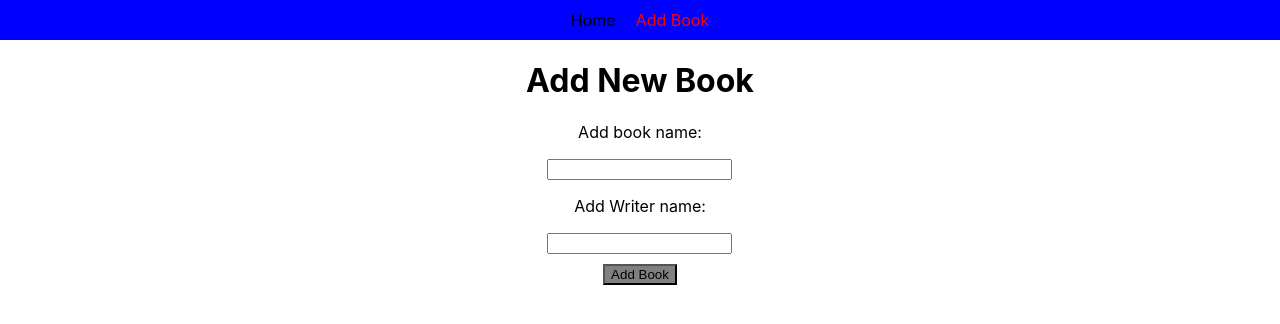
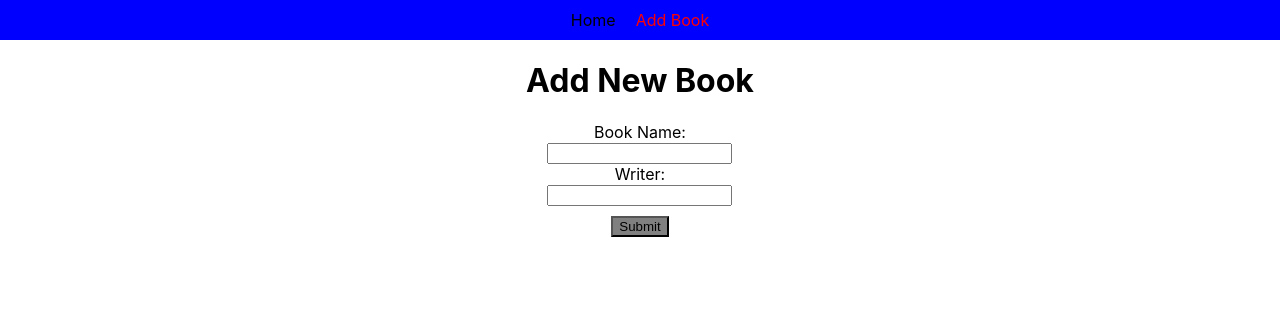
Before and after one commit to Samonto-Karmaker/Test-project, a React (Create React App) app: page /add_book in a window 1280 px wide. Shown: the top 324 px of the page. Built offline with nearby package versions, Linux system fonts and the light colour scheme.

Commit message:
Added react form

```diff
--- a/src/Components/AddBook.js
+++ b/src/Components/AddBook.js
@@ -1,29 +1,43 @@
-import React from "react";
-import App from "../App"
+import React, {Component} from "react";
 import "../StyleSheets/AddBook.css"
 
-const AddBook = () =>{
-    return(
-        <div>
-            <h1>Add New Book</h1>
+class AddBook extends Component{
+    state = {
+        bookName: "",
+        writer: ""
+    }
+
+    handleInputChange = event => {
+        const name = event.target.name
+        const value = event.target.value
+        this.setState({
+            [name]: value
+        })
+    }
+
+    handleSubmit = event => {
+        //Prevents from reload after an event
+        event.preventDefault()
+    }
+
+    render(){
+        return(
             <div>
-            <p>Add book name:</p>
-            <input type="text" onChange={App.addBookName}/>
+                <h1>Add New Book</h1>
+                <form onSubmit={event => this.handleSubmit(event)}>
+                    <label>Book Name: </label>
+                    <br/>
+                    <input type = "text" name = "bookName" value = {this.state.bookName} onChange = {event => this.handleInputChange(event)} />
+                    <br/>
+                    <label>Writer: </label>
+                    <br/>
+                    <input type = "text" name = "writer" value = {this.state.writer} onChange = {event => this.handleInputChange(event)} />
+                    <br/>
+                    <input type = "submit" value = "Submit" className="Button"/>
+                </form>
             </div>
-            <div>
-            <p>Add Writer name:</p>
-            <input type="text" onChange={App.addWriterName}/>
-            </div>
-            <div>
-            <button
-            className="Button"
-            onClick={() => App.addBook(App.userChoice[0], App.userChoice[1])}>
-                Add Book
-            </button>
-            </div>
-        </div>
-
-    )
+        )
+    }
 }
 
 export default AddBook
```
